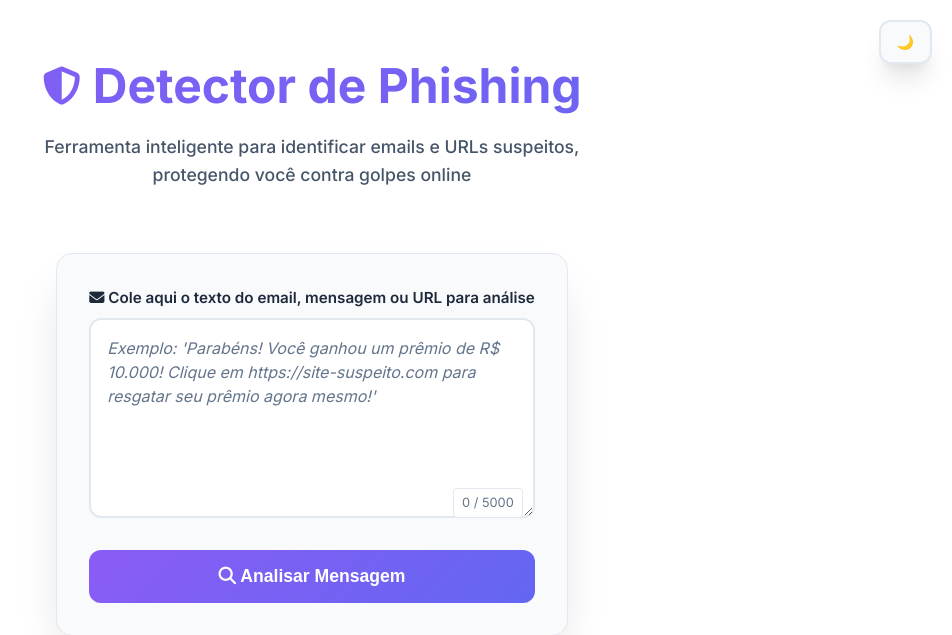
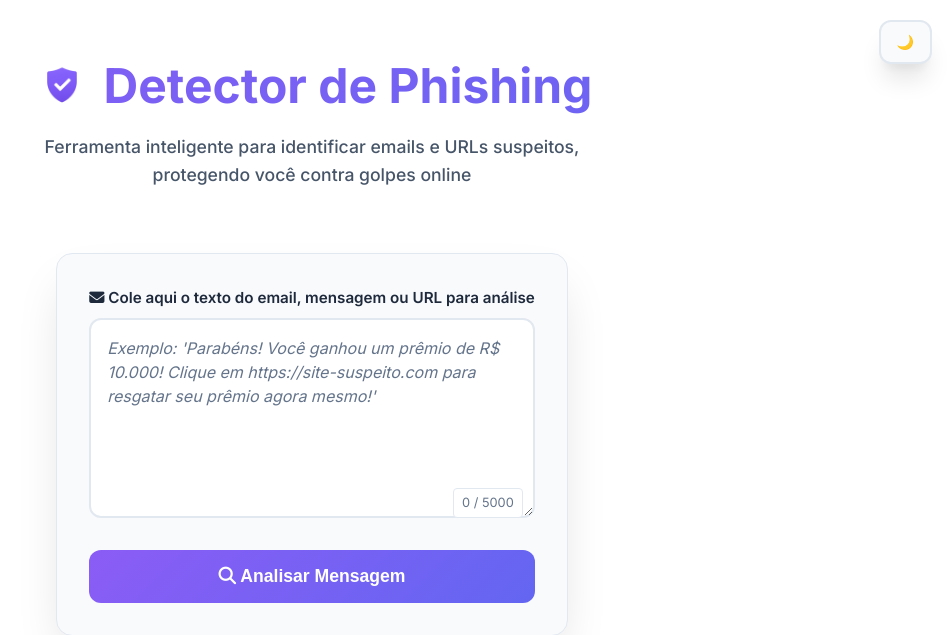
Before and after one commit to biancaalvess/No-Phishing, a Flask app: page / in a window 1280 px wide. Shown: the top 635 px of the page, without its empty margins (328-1280 px from the left). Run offline with Flask 3, Linux system fonts and the light colour scheme.

Commit message:
Update index.html

```diff
--- a/templates/index.html
+++ b/templates/index.html
@@ -15,7 +15,7 @@
     <button id="toggle-theme">🌙</button>
     <header class="header">
         <h1>
-            <i class="fas fa-shield-alt icon" aria-hidden="true"></i>
+            <img src="/static/img/escudo.ico" alt="Escudo" class="icon" style="width: 60px; height: 60px; vertical-align: middle;">
             Detector de Phishing
         </h1>
         <p>Ferramenta inteligente para identificar emails e URLs suspeitos, protegendo você contra golpes online</p>
```
